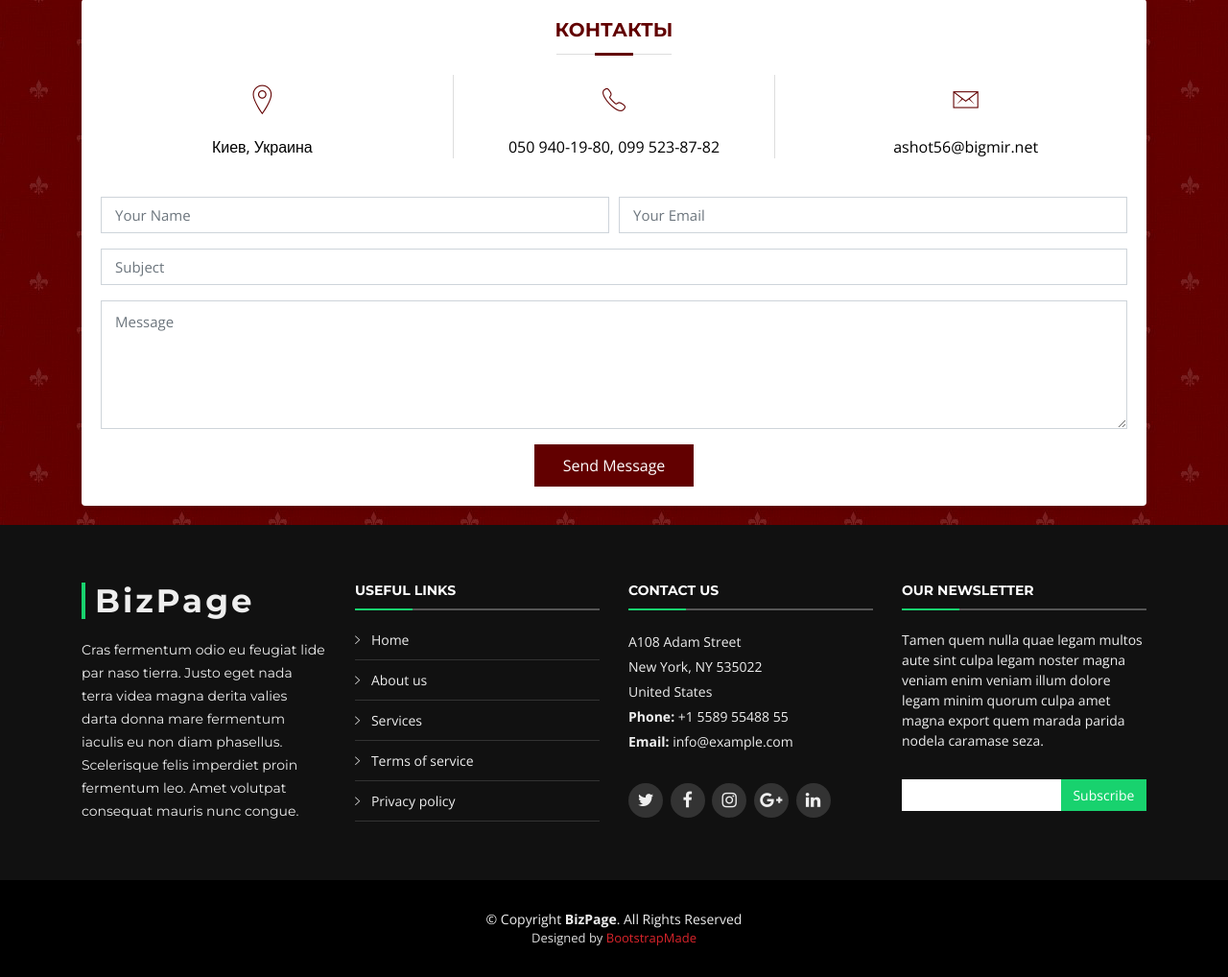
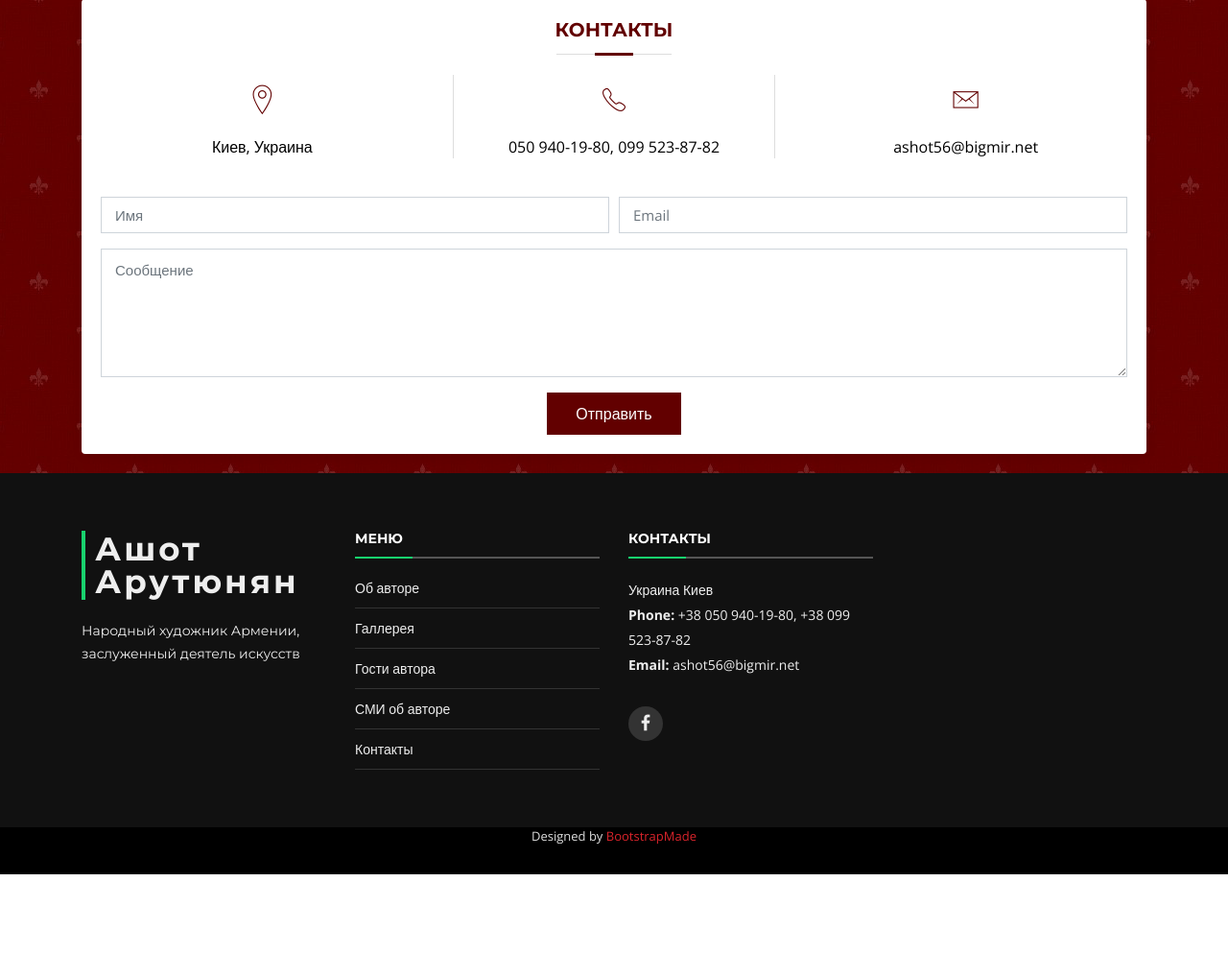
Before and after one commit to sergy-litkovskiy/Ashot_sf, a Symfony app: template templates/Index/index.twig in a window 1280 px wide. Shown: the part 2157-3175 px from the top of the page at 96% size. After the commit the page ends 3068 px from the top, so only its background shows below. Run offline with Twig, Linux system fonts and the light colour scheme; the template is opened without the code that fills it, so the values that code supplies are empty; style sheets or scripts are compiled from the project's sources; some libraries are stand-ins or nearby versions; some web fonts are replaced.

Commit message:
new design v0.3

```diff
--- a/templates/Index/index.twig
+++ b/templates/Index/index.twig
@@ -232,28 +232,24 @@
                             </div>
                         </div>
                         <div class="form">
-                            <div id="sendmessage">Your message has been sent. Thank you!</div>
+                            <div id="sendmessage">Ваше сообщение отправлено. Спасибо!</div>
                             <div id="errormessage"></div>
                             <form action="" method="post" role="form" class="contactForm">
                                 <div class="form-row">
                                     <div class="form-group col-md-6">
-                                        <input type="text" name="name" class="form-control" id="name" placeholder="Your Name" data-rule="minlen:4" data-msg="Please enter at least 4 chars" />
+                                        <input type="text" name="name" class="form-control" id="name" placeholder="Имя" data-rule="minlen:3" data-msg="Пожалуйста, введите не менее 3 символов" />
                                         <div class="validation"></div>
                                     </div>
                                     <div class="form-group col-md-6">
-                                        <input type="email" class="form-control" name="email" id="email" placeholder="Your Email" data-rule="email" data-msg="Please enter a valid email" />
+                                        <input type="email" class="form-control" name="email" id="email" placeholder="Email" data-rule="email" data-msg="Пожалуйста, введите правильный email" />
                                         <div class="validation"></div>
                                     </div>
                                 </div>
                                 <div class="form-group">
-                                    <input type="text" class="form-control" name="subject" id="subject" placeholder="Subject" data-rule="minlen:4" data-msg="Please enter at least 8 chars of subject" />
+                                    <textarea class="form-control" name="message" rows="5" data-rule="required" data-msg="Пожалуйста, введите сообщение" placeholder="Сообщение"></textarea>
                                     <div class="validation"></div>
                                 </div>
-                                <div class="form-group">
-                                    <textarea class="form-control" name="message" rows="5" data-rule="required" data-msg="Please write something for us" placeholder="Message"></textarea>
-                                    <div class="validation"></div>
-                                </div>
-                                <div class="text-center"><button type="submit">Send Message</button></div>
+                                <div class="text-center"><button type="submit">Отправить</button></div>
                             </form>
                         </div>
                     </div>
--- a/templates/base.html.twig
+++ b/templates/base.html.twig
@@ -31,11 +31,12 @@
             <header id="header" class="header-scrolled">
                 <div class="container-fluid">
                     <div id="logo" class="pull-left">
-                        <h1><a href="#about" class="scrollto">Ашот Арутюнян</a></h1>
+                        {#<h1><a href="#about" class="scrollto">Ашот Арутюнян</a></h1>#}
                     </div>
                     <nav id="nav-menu-container">
                         <ul class="nav-menu">
                             <li class="menu-active"><a href="#about">Об авторе</a></li>
+                            <li><a href="#gallery">Галлерея</a></li>
                             <li><a href="#portfolio">Гости автора</a></li>
                             <li><a href="#services">СМИ об авторе</a></li>
                             <li><a href="#contact">Контакты</a></li>
@@ -734,59 +735,35 @@
                 <div class="footer-top">
                     <div class="container">
                         <div class="row">
-
                             <div class="col-lg-3 col-md-6 footer-info">
-                                <h3>BizPage</h3>
-                                <p>Cras fermentum odio eu feugiat lide par naso tierra. Justo eget nada terra videa magna derita valies darta donna mare fermentum iaculis eu non diam phasellus. Scelerisque felis imperdiet proin fermentum leo. Amet volutpat consequat mauris nunc congue.</p>
+                                <h3>Ашот Арутюнян</h3>
+                                <p>Народный художник Армении, заслуженный деятель искусств</p>
                             </div>
-
                             <div class="col-lg-3 col-md-6 footer-links">
-                                <h4>Useful Links</h4>
+                                <h4>Меню</h4>
                                 <ul>
-                                    <li><i class="ion-ios-arrow-right"></i> <a href="#">Home</a></li>
-                                    <li><i class="ion-ios-arrow-right"></i> <a href="#">About us</a></li>
-                                    <li><i class="ion-ios-arrow-right"></i> <a href="#">Services</a></li>
-                                    <li><i class="ion-ios-arrow-right"></i> <a href="#">Terms of service</a></li>
-                                    <li><i class="ion-ios-arrow-right"></i> <a href="#">Privacy policy</a></li>
+                                    <li><a href="#about">Об авторе</a></li>
+                                    <li><a href="#gallery">Галлерея</a></li>
+                                    <li><a href="#portfolio">Гости автора</a></li>
+                                    <li><a href="#services">СМИ об авторе</a></li>
+                                    <li><a href="#contact">Контакты</a></li>
                                 </ul>
                             </div>
-
                             <div class="col-lg-3 col-md-6 footer-contact">
-                                <h4>Contact Us</h4>
+                                <h4>Контакты</h4>
                                 <p>
-                                    A108 Adam Street <br>
-                                    New York, NY 535022<br>
-                                    United States <br>
-                                    <strong>Phone:</strong> +1 5589 55488 55<br>
-                                    <strong>Email:</strong> info@example.com<br>
+                                    Украина Киев <br>
+                                    <strong>Phone:</strong> +38 050 940-19-80, +38 099 523-87-82<br>
+                                    <strong>Email:</strong> ashot56@bigmir.net<br>
                                 </p>
-
                                 <div class="social-links">
-                                    <a href="#" class="twitter"><i class="fa fa-twitter"></i></a>
-                                    <a href="#" class="facebook"><i class="fa fa-facebook"></i></a>
-                                    <a href="#" class="instagram"><i class="fa fa-instagram"></i></a>
-                                    <a href="#" class="google-plus"><i class="fa fa-google-plus"></i></a>
-                                    <a href="#" class="linkedin"><i class="fa fa-linkedin"></i></a>
+                                    <a href="http://www.facebook.com/profile.php?id=100001259934042&sk=photos" class="facebook"><i class="fa fa-facebook"></i></a>
                                 </div>
-
                             </div>
-
-                            <div class="col-lg-3 col-md-6 footer-newsletter">
-                                <h4>Our Newsletter</h4>
-                                <p>Tamen quem nulla quae legam multos aute sint culpa legam noster magna veniam enim veniam illum dolore legam minim quorum culpa amet magna export quem marada parida nodela caramase seza.</p>
-                                <form action="" method="post">
-                                    <input type="email" name="email"><input type="submit"  value="Subscribe">
-                                </form>
-                            </div>
-
                         </div>
                     </div>
                 </div>
-
                 <div class="container">
-                    <div class="copyright">
-                        &copy; Copyright <strong>BizPage</strong>. All Rights Reserved
-                    </div>
                     <div class="credits">
                         Designed by <a href="https://bootstrapmade.com/">BootstrapMade</a>
                     </div>
```
